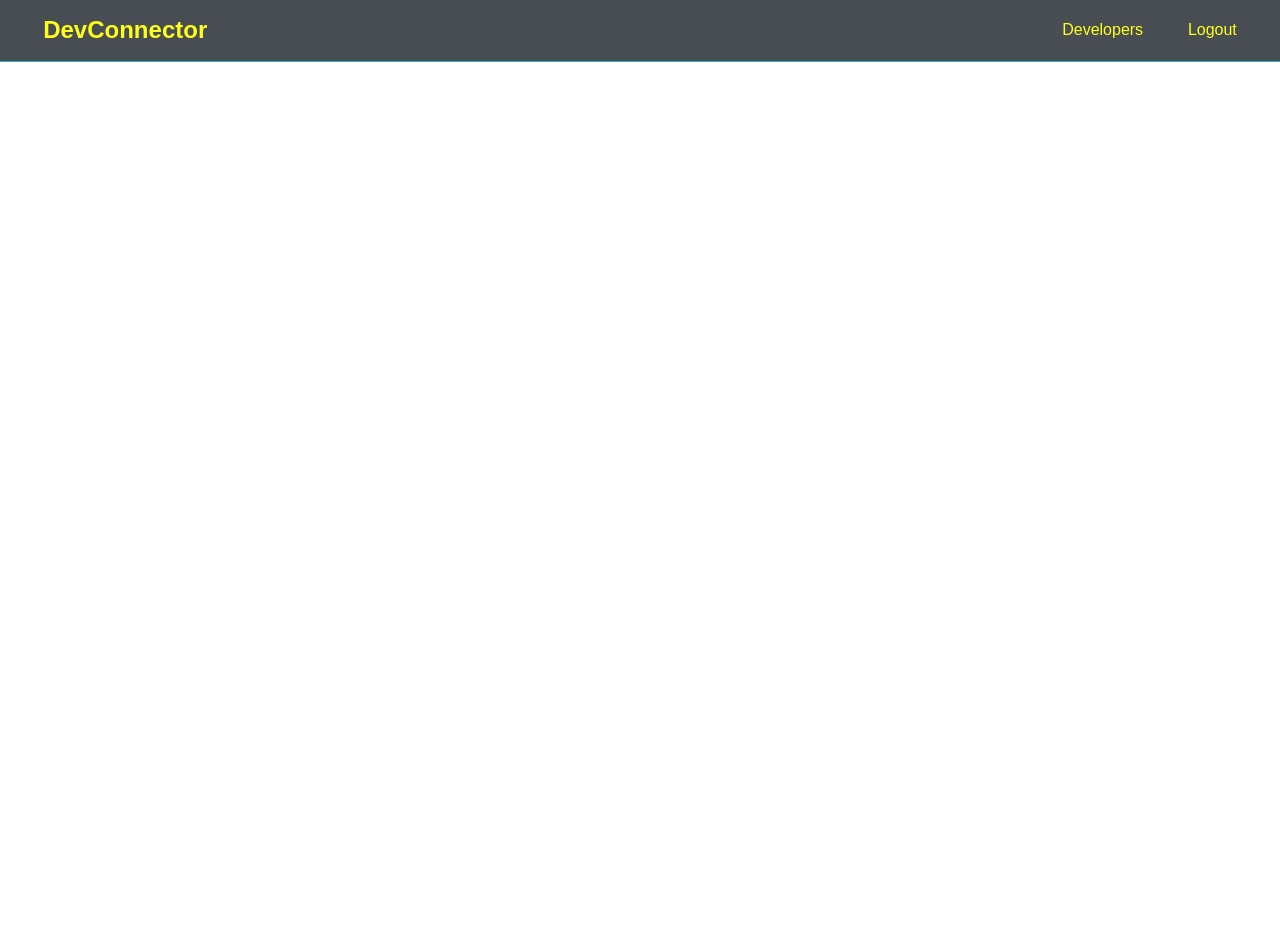
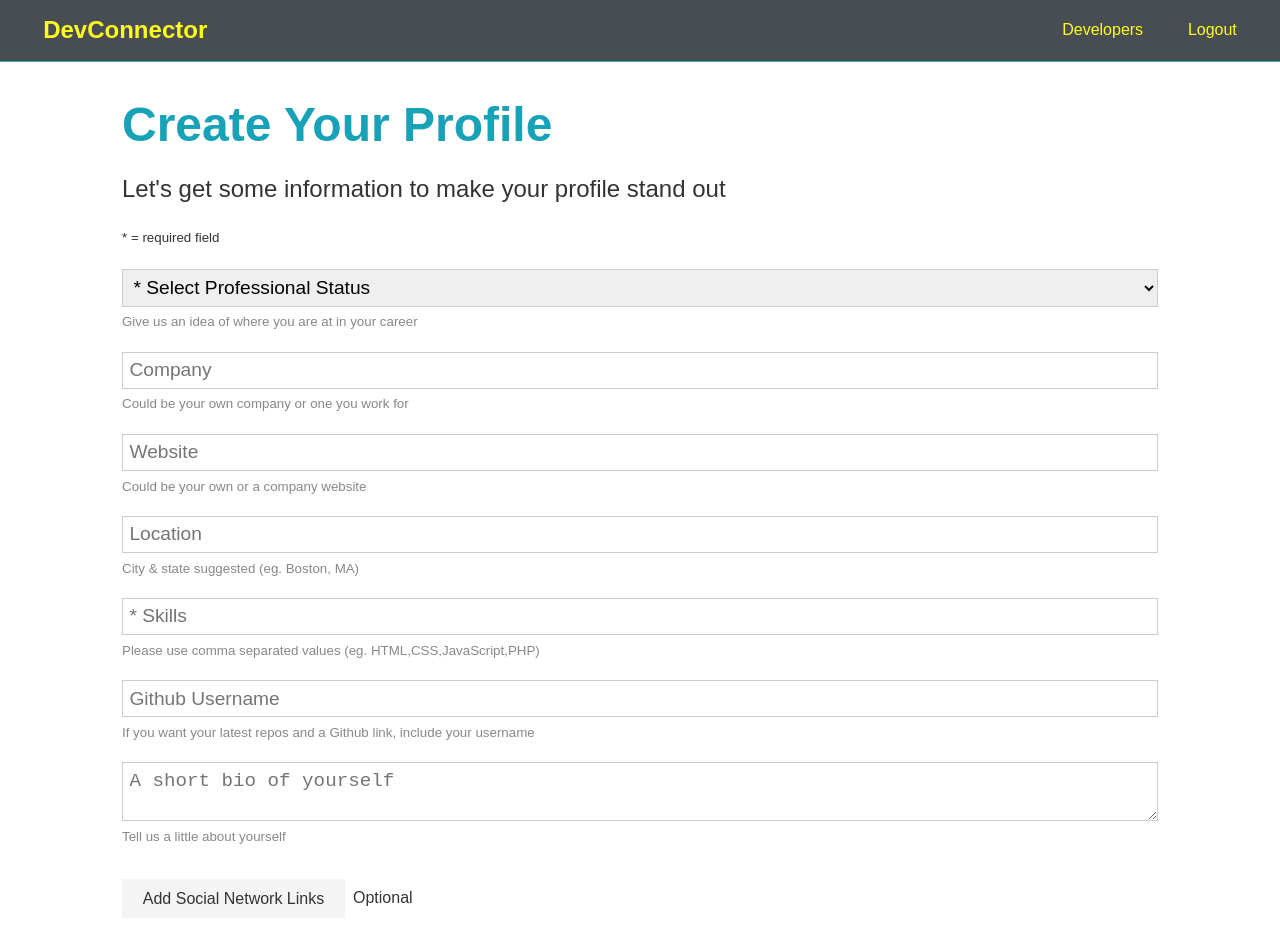
Before and after one commit to romenick-tester/devconnector.beta, a React (Create React App) app in the folder xclient/: page /edit-profile in a window 1280 px wide. Shown: the top 952 px of the page. Before the commit the page ends 800 px from the top, so only its background shows below. Built offline with nearby package versions, Linux system fonts and the light colour scheme; no server answers; sample sign-in values are in the browser's storage.

Commit message:
edit profile component & redux

```diff
--- a/xclient/src/App.js
+++ b/xclient/src/App.js
@@ -10,6 +10,7 @@ import {
     DashboardDisplay,
     PrivateRoute,
     CreateProfileDisplay,
+    EditProfileDisplay,
 } from "./displays"
 import { loadUser, getUserProfile } from "./manager";
 
@@ -33,6 +34,7 @@ function App() {
                 <Switch>
                     <PrivateRoute path="/dashboard" component={DashboardDisplay} />
                     <PrivateRoute path="/create-profile" component={CreateProfileDisplay} />
+                    <PrivateRoute path="/edit-profile" component={EditProfileDisplay} />
                     <Route path="/register" component={RegisterDisplay}/>
                     <Route path="/login" component={LoginDisplay} />
                 </Switch>
--- a/xclient/src/displays/DashboardDisplay.js
+++ b/xclient/src/displays/DashboardDisplay.js
@@ -57,10 +57,17 @@ function DashboardDisplay() {
             <p className="lead"><i className="fas fa-user"></i> Welcome {info ? info.name : "to DevConnector"} !</p>
 
             <div className="dash-buttons">
-                <Link to="/create-profile" className="btn btn-light">
-                    <i className="fas fa-user-circle text-primary"></i>
-                    {!details ? "Create Profile" : "Edit Profile"}
-                </Link>
+                {!details ? (
+                    <Link to="/create-profile" className="btn btn-light">
+                        <i className="fas fa-user-circle text-primary"></i>
+                        Create Profile
+                    </Link>
+                ) : (
+                    <Link to="/edit-profile" className="btn btn-light">
+                        <i className="fas fa-user-circle text-primary"></i>
+                            Edit Profile
+                    </Link>
+                )}
 
                 <Link to="/add-experience" className="btn btn-light">
                     <i className="fab fa-black-tie text-primary"></i> Add Experience
--- /dev/null
+++ b/xclient/src/displays/EditProfileDisplay.js
@@ -0,0 +1,142 @@
+import React, { useState } from 'react';
+import { useDispatch, useSelector } from "react-redux";
+import { Link } from "react-router-dom";
+import { createUserProfile } from "../manager";
+
+function EditProfileDisplay({ history }) {
+    const dispatch = useDispatch();
+    const { single_profile_loading: loading, single_profile: profile } = useSelector(state => state.user_profile);
+    const [show, setShow] = useState(false);
+    const [form, setForm] = useState({
+        company: !loading && profile && profile.company ? profile.company : "",
+        website: !loading && profile && profile.website ? profile.website : "",
+        location: !loading && profile && profile.location ? profile.location : "",
+        status: !loading && profile && profile.status ? profile.status : "",
+        skills: !loading && profile && profile.skills ? profile.skills : "",
+        bio: !loading && profile && profile.bio ? profile.bio : "",
+        githubusername: !loading && profile && profile.githubusername ? profile.githubusername : "",
+        youtube: !loading && profile && profile.youtube ? profile.youtube : "",
+        twitter: !loading && profile && profile.twitter ? profile.twitter : "",
+        facebook: !loading && profile && profile.facebook ? profile.facebook : "",
+        linkedin: !loading && profile && profile.linkedin ? profile.linkedin : "",
+        instagram: !loading && profile && profile.instagram ? profile.instagram : ""
+    });
+
+    const {
+        company, website, location, status, skills, bio, githubusername,
+        youtube, twitter, facebook, linkedin, instagram } = form;
+
+    const onChangeHandler = (e) => {
+        const { name, value } = e.target;
+        setForm({ ...form, [name]: value });
+    }
+
+    const onSubmitHandler = (e) => {
+        e.preventDefault();
+        dispatch(createUserProfile(form, history, true));
+    }
+
+    return (
+        <>
+            <h1 className="large text-primary">
+                Create Your Profile
+      </h1>
+            <p className="lead">
+                <i className="fas fa-user"></i> Let's get some information to make your
+        profile stand out
+      </p>
+            <small>* = required field</small>
+            <form className="form" onSubmit={(e) => onSubmitHandler(e)}>
+                <div className="form-group">
+                    <select name="status" value={status} onChange={(e) => onChangeHandler(e)}>
+                        <option value="0">* Select Professional Status</option>
+                        <option value="Developer">Developer</option>
+                        <option value="Junior Developer">Junior Developer</option>
+                        <option value="Senior Developer">Senior Developer</option>
+                        <option value="Manager">Manager</option>
+                        <option value="Student or Learning">Student or Learning</option>
+                        <option value="Instructor">Instructor or Teacher</option>
+                        <option value="Intern">Intern</option>
+                        <option value="Other">Other</option>
+                    </select>
+                    <small className="form-text">
+                        Give us an idea of where you are at in your career</small>
+
+                </div>
+                <div className="form-group">
+                    <input type="text" placeholder="Company" name="company" value={company} onChange={(e) => onChangeHandler(e)} />
+                    <small className="form-text">
+                        Could be your own company or one you work for</small>
+                </div>
+                <div className="form-group">
+                    <input type="text" placeholder="Website" name="website" value={website} onChange={(e) => onChangeHandler(e)} />
+                    <small className="form-text">
+                        Could be your own or a company website</small>
+                </div>
+                <div className="form-group">
+                    <input type="text" placeholder="Location" name="location" value={location} onChange={(e) => onChangeHandler(e)} />
+                    <small className="form-text">
+                        City & state suggested (eg. Boston, MA)</small>
+
+                </div>
+                <div className="form-group">
+                    <input type="text" placeholder="* Skills" name="skills" value={skills} onChange={(e) => onChangeHandler(e)} />
+                    <small className="form-text">
+                        Please use comma separated values (eg. HTML,CSS,JavaScript,PHP)</small>
+                </div>
+                <div className="form-group">
+                    <input
+                        type="text"
+                        placeholder="Github Username"
+                        name="githubusername" value={githubusername} onChange={(e) => onChangeHandler(e)}
+                    />
+                    <small className="form-text">
+                        If you want your latest repos and a Github link, include your username</small>
+                </div>
+                <div className="form-group">
+                    <textarea placeholder="A short bio of yourself" name="bio" value={bio} onChange={(e) => onChangeHandler(e)}></textarea>
+                    <small className="form-text">Tell us a little about yourself</small>
+                </div>
+
+                <div className="my-2">
+                    <button type="button" className="btn btn-light" onClick={() => setShow(!show)}>
+                        Add Social Network Links
+                    </button>
+                    <span>Optional</span>
+                </div>
+                {show && (
+                    <>
+                        <div className="form-group social-input">
+                            <i className="fab fa-twitter fa-2x"></i>
+                            <input type="text" placeholder="Twitter URL" name="twitter" value={twitter} onChange={(e) => onChangeHandler(e)} />
+                        </div>
+
+                        <div className="form-group social-input">
+                            <i className="fab fa-facebook fa-2x"></i>
+                            <input type="text" placeholder="Facebook URL" name="facebook" value={facebook} onChange={(e) => onChangeHandler(e)} />
+                        </div>
+
+                        <div className="form-group social-input">
+                            <i className="fab fa-youtube fa-2x"></i>
+                            <input type="text" placeholder="YouTube URL" name="youtube" value={youtube} onChange={(e) => onChangeHandler(e)} />
+                        </div>
+
+                        <div className="form-group social-input">
+                            <i className="fab fa-linkedin fa-2x"></i>
+                            <input type="text" placeholder="Linkedin URL" name="linkedin" value={linkedin} onChange={(e) => onChangeHandler(e)} />
+                        </div>
+
+                        <div className="form-group social-input">
+                            <i className="fab fa-instagram fa-2x"></i>
+                            <input type="text" placeholder="Instagram URL" name="instagram" value={instagram} onChange={(e) => onChangeHandler(e)} />
+                        </div>
+                    </>
+                )}
+                <input type="submit" className="btn btn-primary my-1" />
+                <Link to="/dashboard" className="btn btn-light my-1">Go Back</Link>
+            </form>
+        </>
+    )
+}
+
+export default EditProfileDisplay;
--- a/xclient/src/displays/index.js
+++ b/xclient/src/displays/index.js
@@ -5,7 +5,15 @@ import Error404Display from "./Error404Display";
 import DashboardDisplay from "./DashboardDisplay";
 import PrivateRoute from "./PrivateRoute";
 import CreateProfileDisplay from "./CreateProfileDisplay";
+import EditProfileDisplay from "./EditProfileDisplay";
 
 export {
-    LandingDisplay, RegisterDisplay, LoginDisplay, Error404Display, DashboardDisplay, PrivateRoute, CreateProfileDisplay,
+    LandingDisplay,
+    RegisterDisplay,
+    LoginDisplay,
+    Error404Display,
+    DashboardDisplay,
+    PrivateRoute,
+    CreateProfileDisplay,
+    EditProfileDisplay,
 };
```
